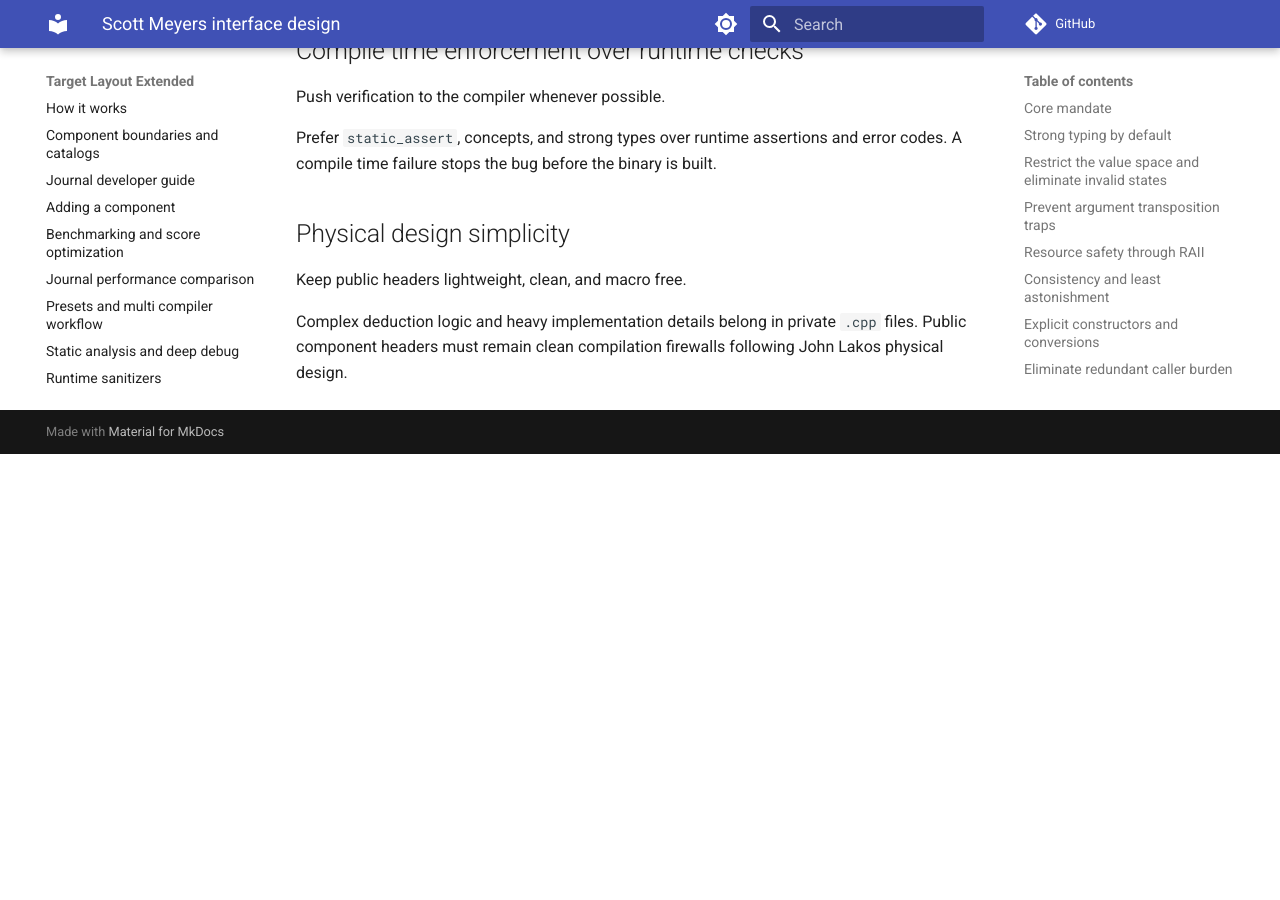
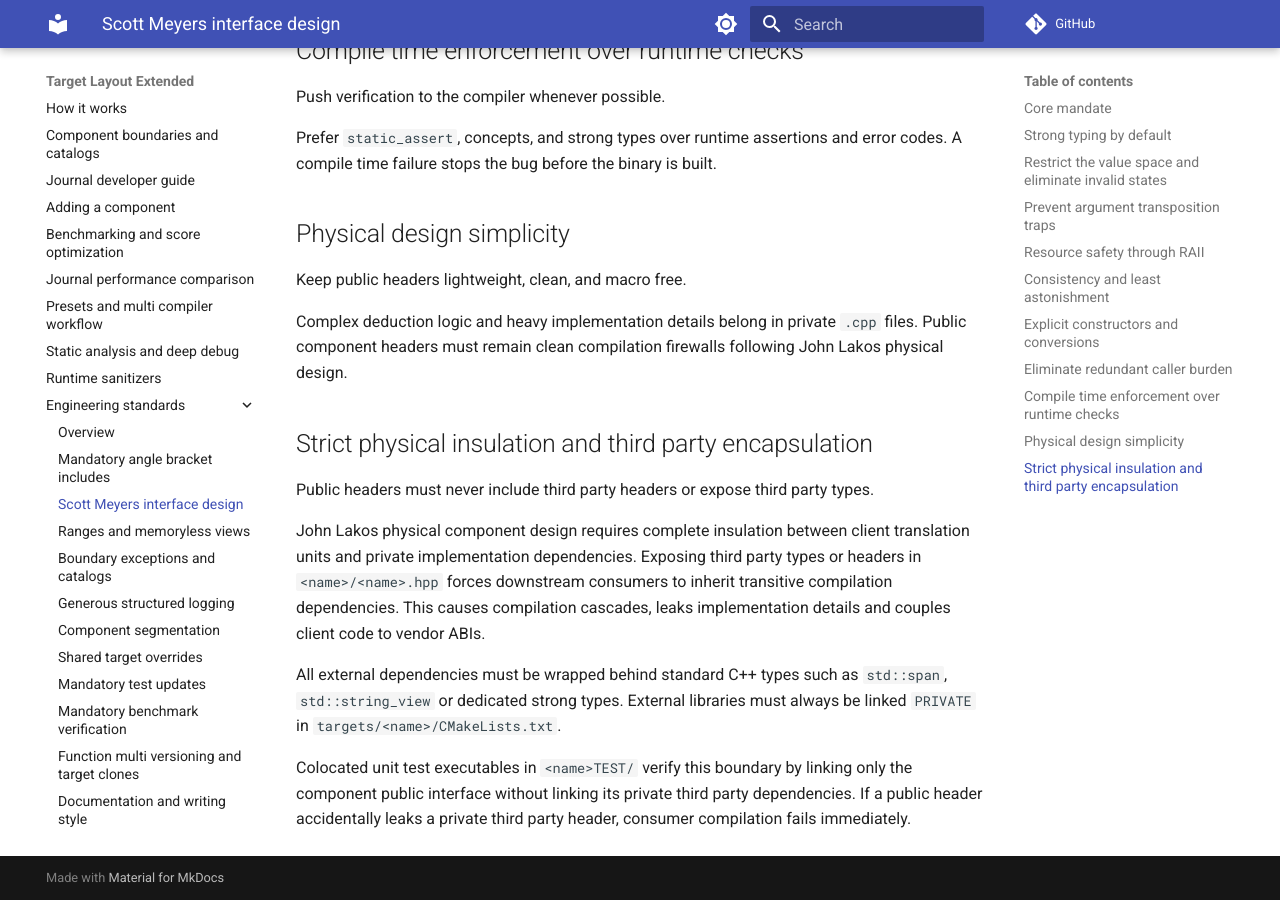
Before and after one commit to JeffKarling/Target_Layout_Extended, an MkDocs documentation site: the page built from Documentation/standards/meyers_interface_design.md, in a window 1280 px wide and 900 px high, scrolled down 2334 px. Built offline with MkDocs 1.6.1 and Material for MkDocs 9.7.7, drawn with Linux system fonts in a browser that asks for light colours; comment, search, counter and statistics services are not loaded; before the commit the page ends 2788 px from its top, so only the background shows below that.

Commit message:
docs: formalize strict physical insulation and centralized dependency governance

```diff
--- a/Documentation/standards/meyers_interface_design.md
+++ b/Documentation/standards/meyers_interface_design.md
@@ -75,3 +75,13 @@ Prefer `static_assert`, concepts, and strong types over runtime assertions and e
 Keep public headers lightweight, clean, and macro free.
 
 Complex deduction logic and heavy implementation details belong in private `.cpp` files. Public component headers must remain clean compilation firewalls following John Lakos physical design.
+
+## Strict physical insulation and third party encapsulation
+
+Public headers must never include third party headers or expose third party types.
+
+John Lakos physical component design requires complete insulation between client translation units and private implementation dependencies. Exposing third party types or headers in `<name>/<name>.hpp` forces downstream consumers to inherit transitive compilation dependencies. This causes compilation cascades, leaks implementation details and couples client code to vendor ABIs.
+
+All external dependencies must be wrapped behind standard C++ types such as `std::span`, `std::string_view` or dedicated strong types. External libraries must always be linked `PRIVATE` in `targets/<name>/CMakeLists.txt`.
+
+Colocated unit test executables in `<name>TEST/` verify this boundary by linking only the component public interface without linking its private third party dependencies. If a public header accidentally leaks a private third party header, consumer compilation fails immediately.
```
Also changed, not shown: Documentation/standards/component_segmentation_opportunities.md (+8 -0 lines).
